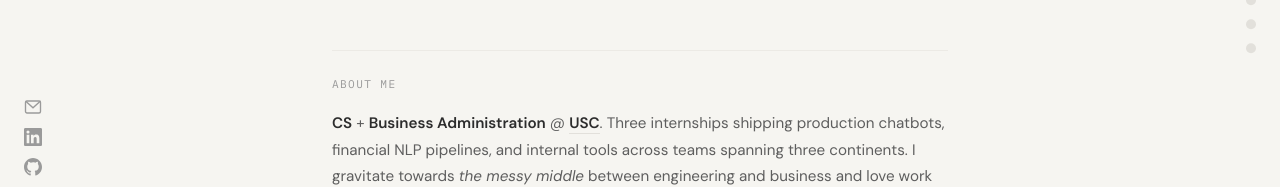
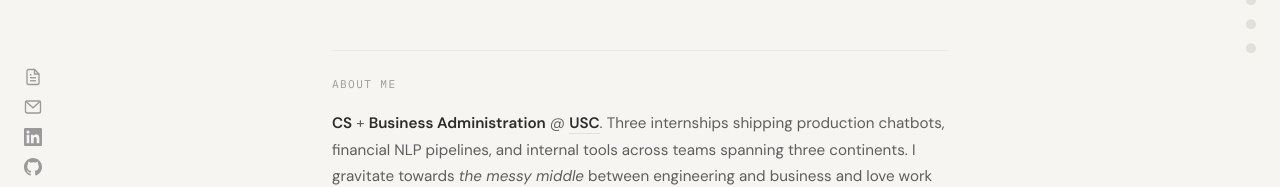
Before and after one commit to jleo28/About-Me, a Next.js app: page / in a window 1280 px wide. Shown: the part 482-669 px from the top of the page. Built offline with nearby package versions, Linux system fonts and the light colour scheme.

Commit message:
resume button

```diff
--- a/components/Contact.tsx
+++ b/components/Contact.tsx
@@ -7,6 +7,16 @@ export default function Contact() {
     <FadeIn id="contact" className="section">
       <div className="section-label">contact</div>
       <div className="contact-row">
+        <a href={socialLinks.resume} target="_blank" rel="noopener noreferrer" className="contact-link">
+          <svg viewBox="0 0 24 24" fill="none" stroke="currentColor" strokeWidth="1.8">
+            <path d="M14 2H6a2 2 0 0 0-2 2v16a2 2 0 0 0 2 2h12a2 2 0 0 0 2-2V8z" />
+            <polyline points="14 2 14 8 20 8" />
+            <line x1="16" y1="13" x2="8" y2="13" />
+            <line x1="16" y1="17" x2="8" y2="17" />
+            <polyline points="10 9 9 9 8 9" />
+          </svg>
+          Resume
+        </a>
         <a href={`mailto:${socialLinks.email}`} className="contact-link">
           <svg viewBox="0 0 24 24" fill="none" stroke="currentColor" strokeWidth="1.8">
             <rect x="2" y="4" width="20" height="16" rx="2" />
--- a/components/SideLinks.tsx
+++ b/components/SideLinks.tsx
@@ -1,9 +1,19 @@
 // components/SideLinks.tsx
+import React from "react";
 import { socialLinks } from "@/lib/data";
 
 export default function SideLinks() {
   return (
     <div className="side-links">
+      <a href={socialLinks.resume} target="_blank" rel="noopener noreferrer" title="Resume">
+        <svg viewBox="0 0 24 24" fill="none" stroke="currentColor" strokeWidth="1.8">
+          <path d="M14 2H6a2 2 0 0 0-2 2v16a2 2 0 0 0 2 2h12a2 2 0 0 0 2-2V8z" />
+          <polyline points="14 2 14 8 20 8" />
+          <line x1="16" y1="13" x2="8" y2="13" />
+          <line x1="16" y1="17" x2="8" y2="17" />
+          <polyline points="10 9 9 9 8 9" />
+        </svg>
+      </a>
       <a href={`mailto:${socialLinks.email}`} title="Email">
         <svg viewBox="0 0 24 24" fill="none" stroke="currentColor" strokeWidth="1.8">
           <rect x="2" y="4" width="20" height="16" rx="2" />
--- a/lib/data.ts
+++ b/lib/data.ts
@@ -17,6 +17,7 @@ export const socialLinks = {
   linkedin: "https://linkedin.com/in/josephleo05",
   github: "https://github.com/jleo28",
   twitter: "https://x.com/josephandrewleo",
+  resume: "/Joseph_Leo_Resume.pdf",
 };
 
 export const taglines = [
```
Also changed, not shown: 1 other file (tests, documents, lock files or other folders).
